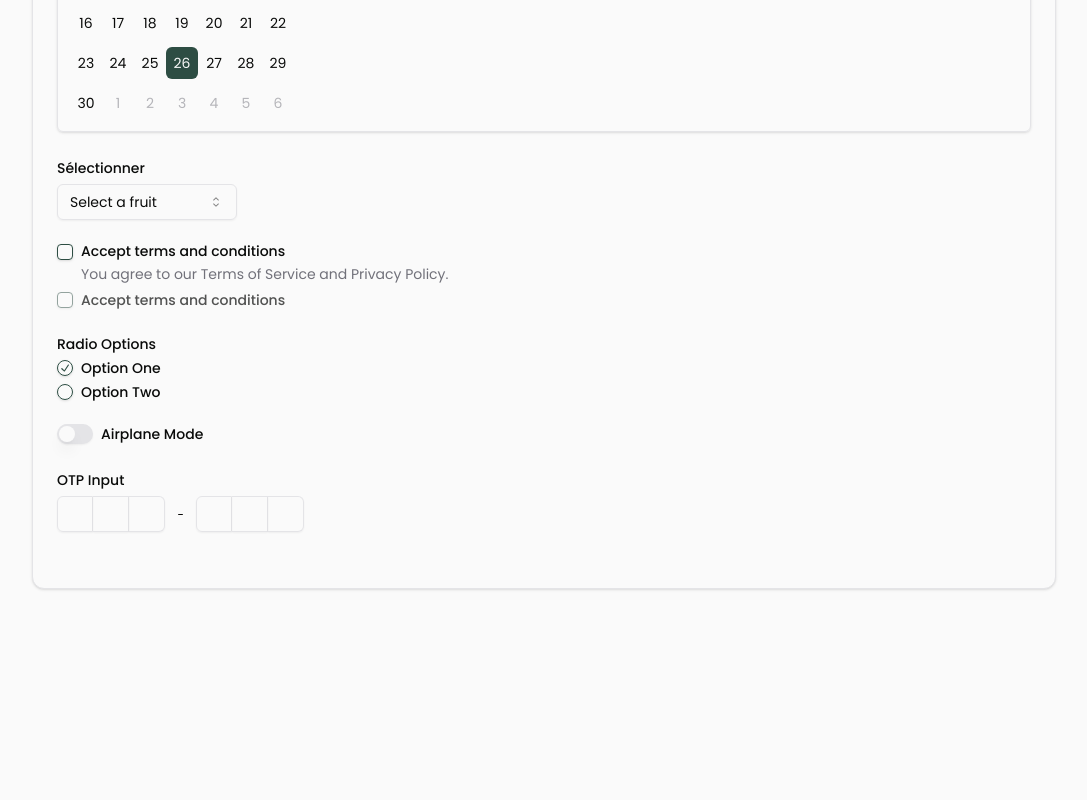
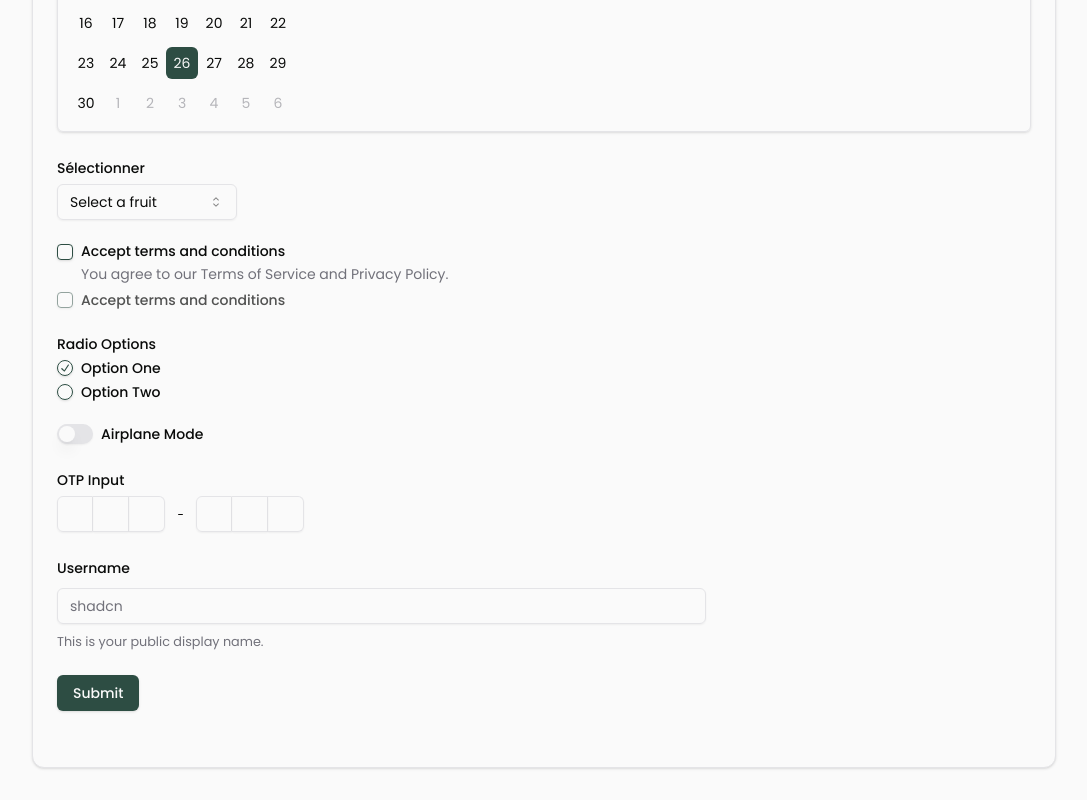
Before and after one commit to GrandEmpereur/Bookshelves, a Next.js app: page /design in a window 1280 px wide. Shown: the part 7272-8072 px from the top of the page, without its empty margins (192-1279 px from the left). Before the commit the page ends 7893 px from the top, so only its background shows below. Built offline with nearby package versions, Linux system fonts and the light colour scheme.

Commit message:
:memo: Add disegn systeme Page

```diff
--- a/src/app/(designSystem)/design/page.tsx
+++ b/src/app/(designSystem)/design/page.tsx
@@ -1,53 +1,30 @@
 "use client"
-import * as React from "react"
+import * as React from "react";
+
+// Icons
+import { ChevronLeft, ChevronRight, Eye, Search, Bell, Plus, Loader } from 'lucide-react';
+import { CalendarIcon } from "@radix-ui/react-icons";
+
+// Utility functions
+import { format } from "date-fns";
+import { cn } from "@/lib/utils";
+
+// Components UI
 import { Button } from '@/components/ui/button';
-import { ChevronLeft, ChevronRight, Eye, Search, Bell, Plus, Loader } from 'lucide-react';
-import {
-	Card,
-	CardContent,
-	CardDescription,
-	CardFooter,
-	CardHeader,
-	CardTitle,
-} from "@/components/ui/card";
+import { Card, CardContent, CardDescription, CardFooter, CardHeader, CardTitle } from "@/components/ui/card";
 import { Input } from "@/components/ui/input";
 import { Textarea } from "@/components/ui/textarea";
-import { Checkbox } from "@/components/ui/checkbox"
-import { Label } from "@/components/ui/label"
+import { Checkbox } from "@/components/ui/checkbox";
+import { Label } from "@/components/ui/label";
+import { Calendar } from "@/components/ui/calendar";
+import { Popover, PopoverContent, PopoverTrigger } from "@/components/ui/popover";
+import { Select, SelectContent, SelectGroup, SelectItem, SelectLabel, SelectTrigger, SelectValue } from "@/components/ui/select";
+import { InputOTP, InputOTPGroup, InputOTPSeparator, InputOTPSlot } from "@/components/ui/input-otp";
+import { RadioGroup, RadioGroupItem } from "@/components/ui/radio-group";
+import { Switch } from "@/components/ui/switch";
 
-import { CalendarIcon } from "@radix-ui/react-icons"
-import { format } from "date-fns"
-import { cn } from "@/lib/utils"
-import { Calendar } from "@/components/ui/calendar"
-import {
-	Popover,
-	PopoverContent,
-	PopoverTrigger,
-} from "@/components/ui/popover"
-
-import {
-	Select,
-	SelectContent,
-	SelectGroup,
-	SelectItem,
-	SelectLabel,
-	SelectTrigger,
-	SelectValue,
-} from "@/components/ui/select"
-
-
-import {
-	InputOTP,
-	InputOTPGroup,
-	InputOTPSeparator,
-	InputOTPSlot,
-} from "@/components/ui/input-otp"
-import { RadioGroup, RadioGroupItem } from "@/components/ui/radio-group"
-import { Switch } from "@/components/ui/switch"
-
-
-
-
+// Form components
+import { InputForm } from "@/components/form";
 
 const colors = [
 	{ name: 'Primary', className: 'bg-primary', description: 'Titres, CTA, hovers, fonds, pictos, contours', hex: '#2D4D43' },
@@ -522,6 +499,12 @@ function Page() {
 										</InputOTP>
 									</div>
 								</div>
+
+
+								{/* From */}
+								<div className="space-y-4">
+								<InputForm />
+								</div>
 							</div>
 						</CardContent>
 					</Card>
```
